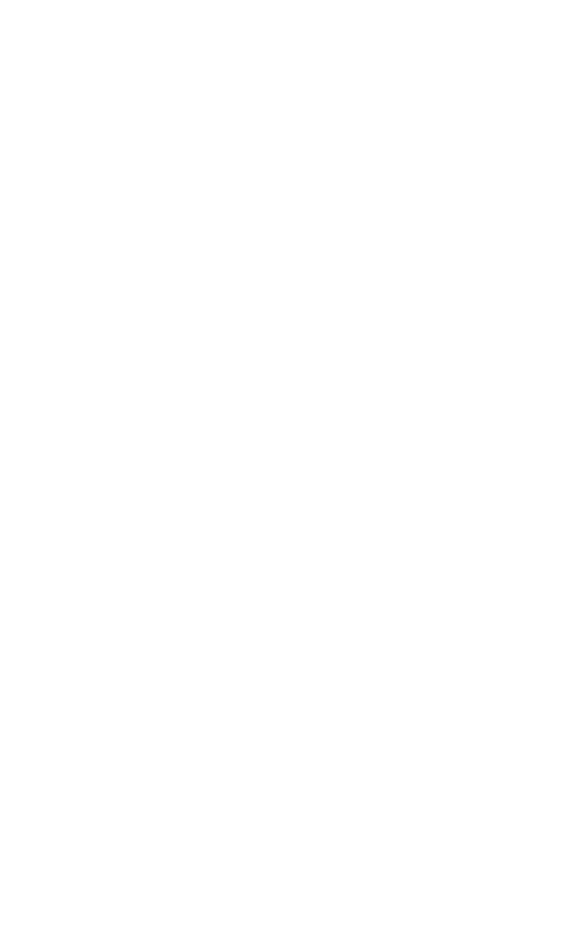
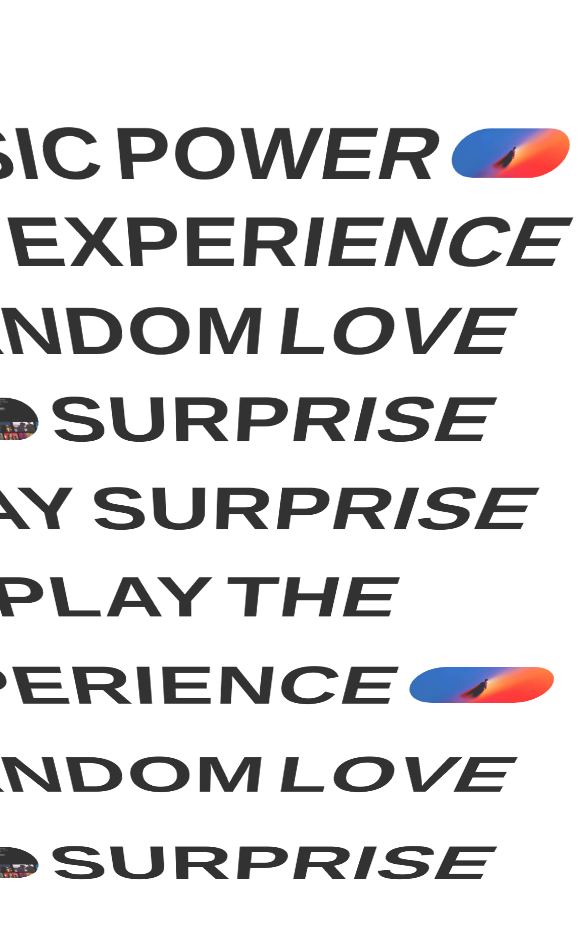
Before and after one commit to kamal-icodelabs/portfolio, a Next.js app: page / in a window 390 px wide. Shown: the part 1060-1994 px from the top of the page, 585 px wide, since content can reach past the window. Built offline with nearby package versions, Linux system fonts and the light colour scheme.

Commit message:
feat: integrate smooth scrolling with Lenis and enhance Curve3DInfo section

```diff
--- a/app/layout.js
+++ b/app/layout.js
@@ -1,5 +1,6 @@
 import "./globals.css";
 import { Topbar } from "@/components/common/Topbar/Topbar";
+import SmoothScroll from "@/components/common/SmoothScroll/SmoothScroll";
 
 export const metadata = {
   title: "Vishwas Portfolio",
@@ -12,6 +13,7 @@
       <body>
         <Topbar />
         {children}
+        <SmoothScroll />
       </body>
     </html>
   );
--- a/components/Sections/Curve3DInfo/Curve3DInfo.js
+++ b/components/Sections/Curve3DInfo/Curve3DInfo.js
@@ -4,100 +4,139 @@
 import gsap from "gsap";
 import { ScrollTrigger } from "gsap/ScrollTrigger";
 import css from "./Curve3DInfo.module.css";
+import Image from "next/image";
+import classNames from "classnames";
 
 gsap.registerPlugin(ScrollTrigger);
 
-// Static data — add/remove/edit entries here to customize the sequence.
-const LINES = [
-  { text: "text 1", accent: false },
-  { text: "text 2", accent: true },
-  { text: "text 3", accent: false },
-  { text: "text 4", accent: true },
-  { text: "text 5", accent: false },
-  { text: "text 6", accent: true },
-];
-
 export default function Curve3DInfo() {
-  const stageRef = useRef(null);
-  const textRefs = useRef([]);
+  const sectionRef = useRef(null);
+  const containerRef = useRef(null);
 
   useEffect(() => {
+    const section = sectionRef.current;
+    const container = containerRef.current;
+    if (!section || !container) return;
+
     const ctx = gsap.context(() => {
-      const stage = stageRef.current;
-      const texts = textRefs.current.filter(Boolean);
-      if (!stage || texts.length === 0) return;
+      const rows = gsap.utils.toArray(container.querySelectorAll(`.${css.row}`));
+      const maxAngle = 48;
 
-      // Starting state for every line: small, low, faded, tilted back.
-      texts.forEach((el) => {
-        gsap.set(el, {
-          scale: 0.25,
-          y: 120,
-          opacity: 0,
-          rotateX: 25,
-          filter: "blur(6px)",
-          transformOrigin: "center center",
-        });
+      gsap.set(rows, {
+        transformPerspective: 1400,
+        transformOrigin: "50% 50%",
+        force3D: true,
       });
 
-      const tl = gsap.timeline({
-        scrollTrigger: {
-          trigger: stage,
-          start: "top top",
-          // one "screen" of scroll distance per line
-          end: () => "+=" + window.innerHeight * texts.length,
-          scrub: true,
-          pin: true,
-          anticipatePin: 1,
-        },
+      const applyCurve = () => {
+        const radius = Math.min(window.innerHeight * 0.92, 920);
+        const maxRad = (maxAngle * Math.PI) / 180;
+        const viewCenter = window.innerHeight / 2;
+
+        rows.forEach((row) => {
+          const rect = row.getBoundingClientRect();
+          const yFromCenter = rect.top + rect.height / 2 - viewCenter;
+          const rad = gsap.utils.clamp(
+            -maxRad,
+            maxRad,
+            Math.asin(gsap.utils.clamp(-0.999, 0.999, yFromCenter / radius))
+          );
+          const depth = (Math.cos(rad) + 1) / 2;
+
+          gsap.set(row, {
+            z: radius * (Math.cos(rad) - 1),
+            rotationX: -(rad * 180) / Math.PI,
+            scale: 0.82 + depth * 0.18,
+            opacity: gsap.utils.clamp(
+              0,
+              1,
+              gsap.utils.mapRange(0.32, 0.96, 0, 1, depth)
+            ),
+          });
+        });
+      };
+
+      ScrollTrigger.create({
+        trigger: section,
+        start: "top bottom",
+        end: "bottom top",
+        scrub: true,
+        invalidateOnRefresh: true,
+        onUpdate: applyCurve,
+        onRefresh: applyCurve,
       });
 
-      // Give each line its own slot on the timeline: [i, i+1).
-      // First half of the slot = zoom in to center, second half = zoom out.
-      texts.forEach((el, i) => {
-        tl.to(
-          el,
-          {
-            scale: 1,
-            y: 0,
-            opacity: 1,
-            rotateX: 0,
-            filter: "blur(0px)",
-            ease: "none",
-            duration: 0.5,
-          },
-          i
-        ).to(
-          el,
-          {
-            scale: 0.25,
-            y: -120,
-            opacity: 0,
-            rotateX: -25,
-            filter: "blur(6px)",
-            ease: "none",
-            duration: 0.5,
-          },
-          i + 0.5
-        );
-      });
-    });
+      applyCurve();
+
+    }, section);
 
     return () => ctx.revert();
   }, []);
 
   return (
-    <div className={css.stage} ref={stageRef}>
-      {LINES.map((line, i) => (
-        <p
-          key={line.text}
-          ref={(el) => {
-            textRefs.current[i] = el;
-          }}
-          className={`${css.textOrbit} ${line.accent ? css.accent : ""}`}
-        >
-          {line.text}
-        </p>
-      ))}
+    <div ref={sectionRef} className={classNames(css.infoSection)}>
+
+      <div ref={containerRef} className={css.contentContainer}>
+        <div className={classNames(css.row1, css.row)}>
+          <span className={classNames(css.text1, css.text)}>Music</span>
+          <span className={classNames(css.text1, css.text)}>Power</span>
+          <Image src='/img/image.png' alt='curve3dinfo' width={100} height={100} className={css.imgStyle} />
+        </div>
+
+        <div className={classNames(css.row2, css.row)}>
+          <span className={classNames(css.text2, css.text)}>The</span>
+          <span className={classNames(css.text2, css.text)}>Experience</span>
+        </div>
+
+        <div className={classNames(css.row3, css.row)}>
+          <span className={classNames(css.text2, css.text)}>Random </span>
+          <span className={classNames(css.text2, css.text)}>LOVE</span>
+        </div>
+
+
+        <div className={classNames(css.row4, css.row)}>
+          <Image src='/img/image1.png' alt='curve3dinfo' width={100} height={100} className={css.imgStyle} />
+          <span className={classNames(css.text3, css.text)}>Surprise</span>
+        </div>
+
+
+        <div className={classNames(css.row5, css.row)}>
+          <span className={classNames(css.text3, css.text)}>Play</span>
+          <span className={classNames(css.text5, css.text)}>Surprise</span>
+        </div>
+
+
+        <div className={classNames(css.row6, css.row)}>
+          <span className={classNames(css.text5, css.text)}>Play</span>
+          <span className={classNames(css.text2, css.text)}>The</span>
+        </div>
+
+        <div className={classNames(css.row7, css.row)}>
+          <span className={classNames(css.text2, css.text)}>Experience</span>
+          <Image src='/img/image.png' alt='curve3dinfo' width={100} height={100} className={css.imgStyle} />
+        </div>
+
+        <div className={classNames(css.row8, css.row)}>
+          <span className={classNames(css.text2, css.text)}>Random </span>
+          <span className={classNames(css.text2, css.text)}>LOVE</span>
+        </div>
+
+        <div className={classNames(css.row9, css.row)}>
+          <Image src='/img/image1.png' alt='curve3dinfo' width={100} height={100} className={css.imgStyle} />
+          <span className={classNames(css.text3, css.text)}>Surprise</span>
+        </div>
+
+
+        <div className={classNames(css.row10, css.row)}>
+          <span className={classNames(css.text5, css.text)}>Surprise</span>
+          <span className={classNames(css.text3, css.text)}>Play</span>
+        </div>
+
+
+        <div className={classNames(css.row11, css.row)}>
+          <span className={classNames(css.text20, css.text)}>Play</span>
+        </div>
+      </div>
     </div>
   );
 }
--- a/components/Sections/Curve3DInfo/Curve3DInfo.module.css
+++ b/components/Sections/Curve3DInfo/Curve3DInfo.module.css
@@ -1,65 +1,57 @@
-.spacer {
-  height: 60vh;
+.infoSection {
+  min-height: 100vh;
+  overflow: visible;
   display: flex;
   align-items: center;
   justify-content: center;
-  text-align: center;
-  padding: 0 2rem;
+  width: 100%;
+  padding: 32vh 32px;
+  perspective: 1400px;
+  perspective-origin: 50% 50%;
 }
 
-.spacer p {
-  max-width: 34ch;
-  font-size: clamp(0.95rem, 1.6vw, 1.15rem);
-  line-height: 1.6;
-  color: rgba(242, 240, 234, 0.45);
+.contentContainer {
+  display: flex;
+  flex-wrap: wrap;
+  justify-content: center;
+  gap: 40px 16px;
+  max-width: 1100px;
+  width: fit-content;
+  height: fit-content;
+  text-align: justify;
+  transform-style: preserve-3d;
 }
 
-/* .stage {
-  height: 100vh;
-  perspective: 900px;
-  display: flex;
-  flex-direction: column;
-  align-items: center;
-  justify-content: center;
-  overflow: hidden;
-} */
-
-/* .textOrbit {
-  font-weight: 700;
-  font-size: clamp(2.2rem, 8vw, 6rem);
-  letter-spacing: -0.02em;
-  line-height: 1;
-  text-align: center;
-  will-change: transform, opacity, filter;
-  transform-style: preserve-3d;
-  padding: 0 2rem;
-} */
-
-
-/* ======== */
-.stage {
-  position: relative;
-  height: 100vh;
-  perspective: 900px;
-  overflow: hidden;
-}
-
-.textOrbit {
-  position: absolute;
-  inset: 0;
+.row {
+  width: 100%;
   display: flex;
   align-items: center;
   justify-content: center;
-  font-weight: 700;
-  font-size: clamp(2.2rem, 8vw, 6rem);
-  letter-spacing: -0.02em;
-  line-height: 1;
-  text-align: center;
-  will-change: transform, opacity, filter;
+  gap: 8px 16px;
+  margin-block: -18px;
   transform-style: preserve-3d;
-  padding: 0 2rem;
+  transform-origin: center center;
+  backface-visibility: hidden;
+  will-change: transform, opacity;
 }
 
-.accent {
-  color: #8f8fff;
+.imgStyle {
+  width: 100%;
+  height: 100%;
+  object-fit: cover;
+  object-position: center;
+  border-radius: 100px;
+  width: 200px;
+  height: 80px;
 }
+
+.text {
+  font-family: 'Franklin Gothic Medium', 'Arial Narrow', Arial, sans-serif;
+  font-weight: 600;
+  font-size: 120px;
+  line-height: 0.82;
+  letter-spacing: 1.6px;
+  word-spacing: 1.6px;
+  text-transform: uppercase;
+  /* text-align: center; */
+}
--- /dev/null
+++ b/components/common/SmoothScroll/SmoothScroll.js
@@ -0,0 +1,41 @@
+"use client";
+
+import { useEffect } from "react";
+import Lenis from "lenis";
+import "lenis/dist/lenis.css";
+import gsap from "gsap";
+import { ScrollTrigger } from "gsap/ScrollTrigger";
+
+gsap.registerPlugin(ScrollTrigger);
+
+export default function SmoothScroll() {
+  useEffect(() => {
+    const lenis = new Lenis({
+      autoRaf: false,
+      duration: 2.4,
+      lerp: 0.06,
+      smoothWheel: true,
+      wheelMultiplier: 0.55,
+      touchMultiplier: 0.9,
+    });
+
+    lenis.on("scroll", ScrollTrigger.update);
+
+    const raf = (time) => {
+      lenis.raf(time * 1000);
+    };
+
+    gsap.ticker.add(raf);
+    gsap.ticker.lagSmoothing(0);
+
+    const refresh = () => ScrollTrigger.refresh();
+    requestAnimationFrame(refresh);
+
+    return () => {
+      gsap.ticker.remove(raf);
+      lenis.destroy();
+    };
+  }, []);
+
+  return null;
+}
--- a/package.json
+++ b/package.json
@@ -13,6 +13,7 @@
   "dependencies": {
     "classnames": "^2.5.1",
     "gsap": "^3.15.0",
+    "lenis": "^1.3.26",
     "next": "16.3.5",
     "react": "19.2.4",
     "react-dom": "19.2.4"
```
Also changed, not shown: 2 other files (tests, documents, lock files or other folders).
